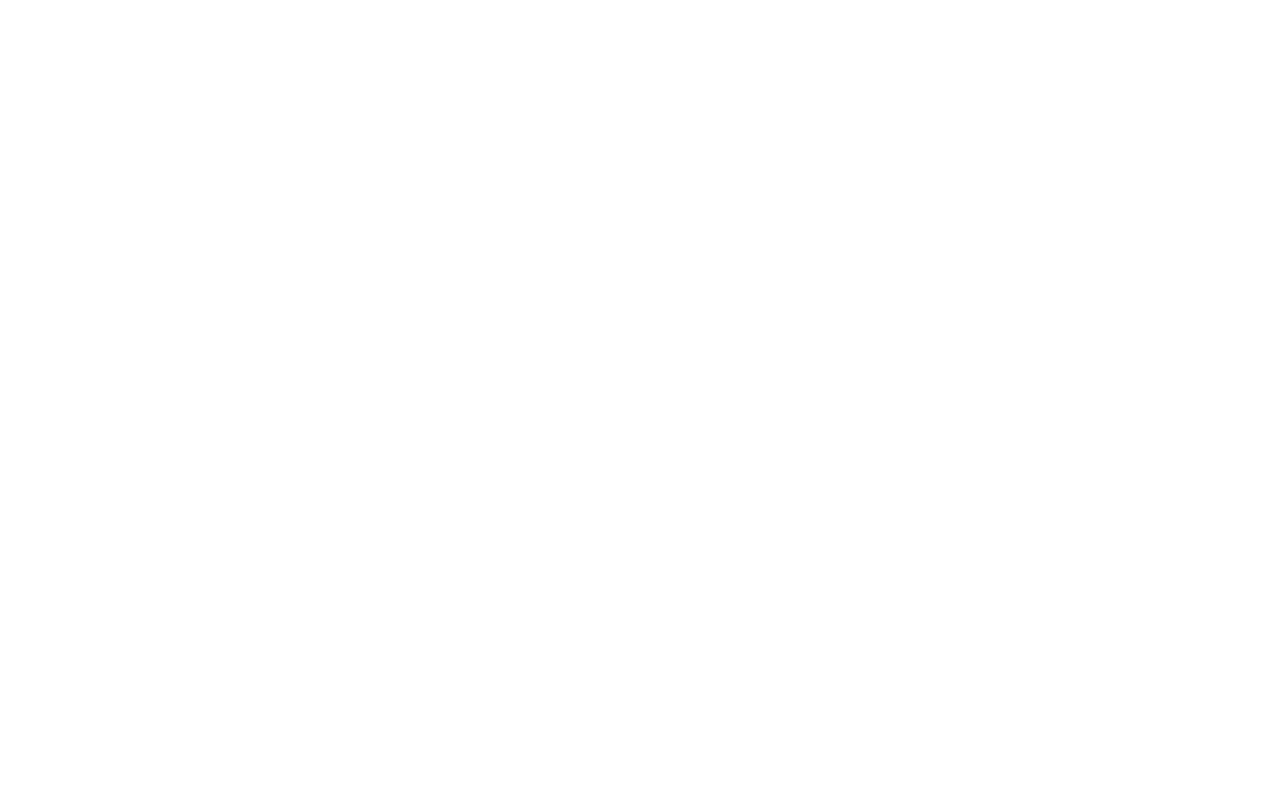
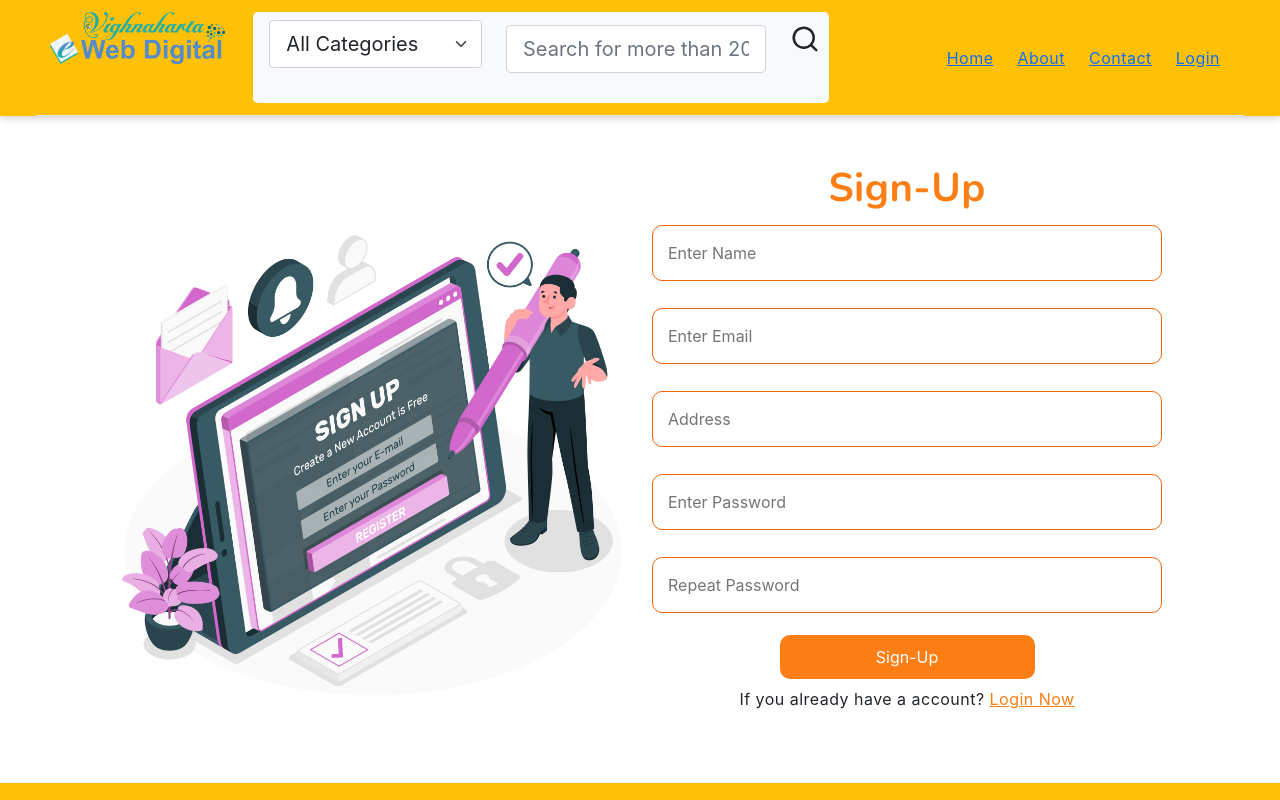
Before and after one commit to RajRBanswal/jd_clone_project, a React (Create React App) app: page /signup in a window 1280 px wide. Before the commit this address had no page. Shown: the top 800 px of the page. Built offline with nearby package versions, Linux system fonts and the light colour scheme.

Commit message:
create signup form, and my work is done

```diff
--- a/src/App.css
+++ b/src/App.css
@@ -36,3 +36,22 @@
     transform: rotate(360deg);
   }
 }
+
+
+input{
+  width: 100%;
+  padding: 15px;
+  margin: 5px 0 22px 0;
+  display: inline-block;
+  border: 1px solid rgb(241, 100, 6);
+  border-radius: 10px;
+}
+
+.sign-up-button{
+  background-color: #fd7e14;
+  color: white;
+  border-radius: 10px;
+  border: none;
+  padding: 10px;
+  width: 50%;
+}
--- a/src/App.js
+++ b/src/App.js
@@ -3,12 +3,14 @@
 import { BrowserRouter, Route, Routes } from "react-router-dom";
 import Layout from "./components/website/layouts/Layout";
 import Home from "./components/website/Home";
+import Signup from "./components/Signup";
 function App() {
   return (
     <BrowserRouter>
       <Routes>
         <Route path="/" Component={Layout}>
           <Route index Component={Home} />
+          <Route path="signup" Component={Signup} />
         </Route>
       </Routes>
     </BrowserRouter>
--- /dev/null
+++ b/src/components/Signup.js
@@ -0,0 +1,29 @@
+import React from 'react'
+import { Link } from 'react-router-dom'
+
+const Signup = () => {
+    return (
+        <div className='container py-5'>
+            <div className='row'>
+                <div className='col-lg-6 col-12 m-auto'>
+                    <img src='./assets/images/6333213.jpg' style={{width: "100%"}} />
+                </div>
+                <div className='col-lg-6 col-12 text-center m-auto mt-lg-0 mt-5'>
+                    <h1 style={{ color: "#fd7e14" }}>Sign-Up</h1>
+
+                    <input type="text" placeholder="Enter Name" name="name" required />
+                    <input type="text" placeholder="Enter Email" name="email" required />
+                    <input type="text" placeholder="Address" name="address" required />
+                    <input type="password" placeholder="Enter Password" name="password" required />
+                    <input type="password" placeholder="Repeat Password" name="repeat password" required />
+
+                    <button className='sign-up-button'>Sign-Up</button>
+
+                    <p className='py-2'> If you already have a account? <Link to='/login' style={{ color: "#fd7e14" }}>Login Now</Link></p>
+                </div>
+            </div>
+        </div>
+    )
+}
+
+export default Signup
```
Also changed, not shown: public/assets/images/6333213.jpg (added).
